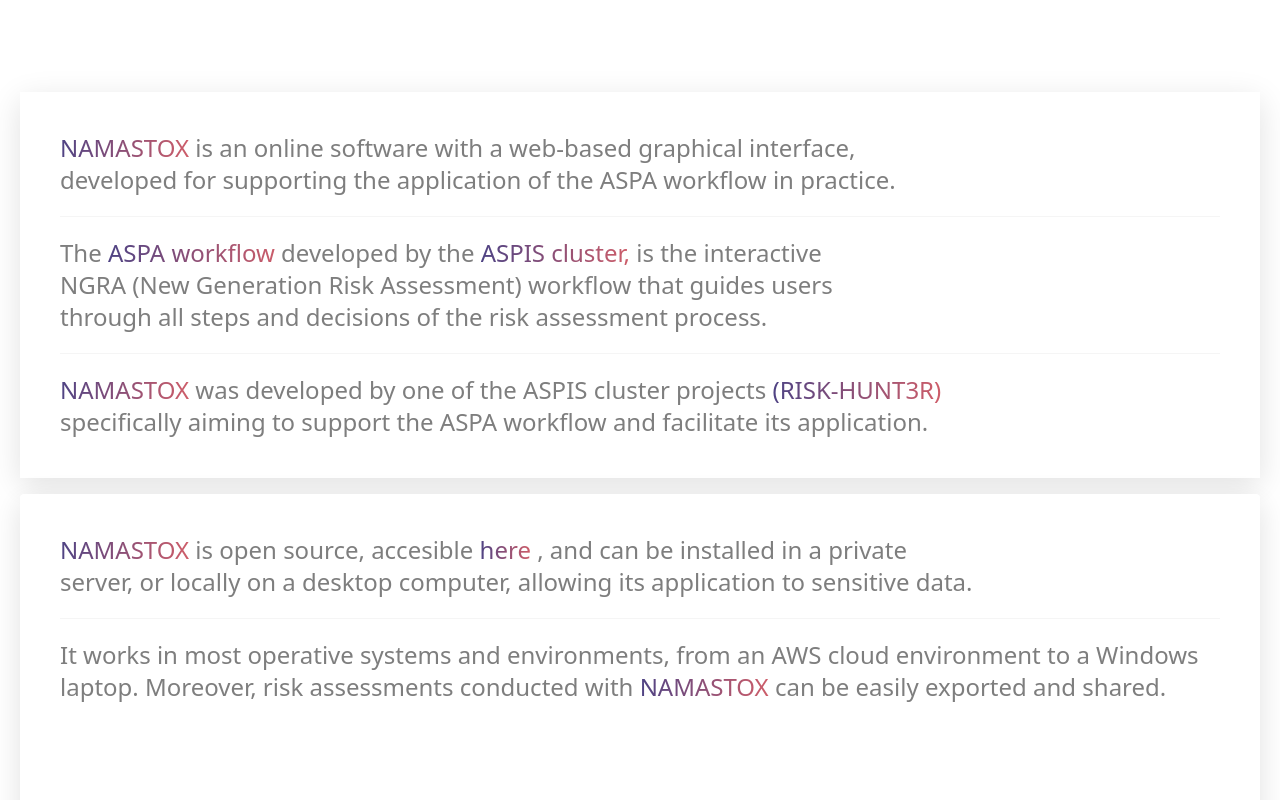
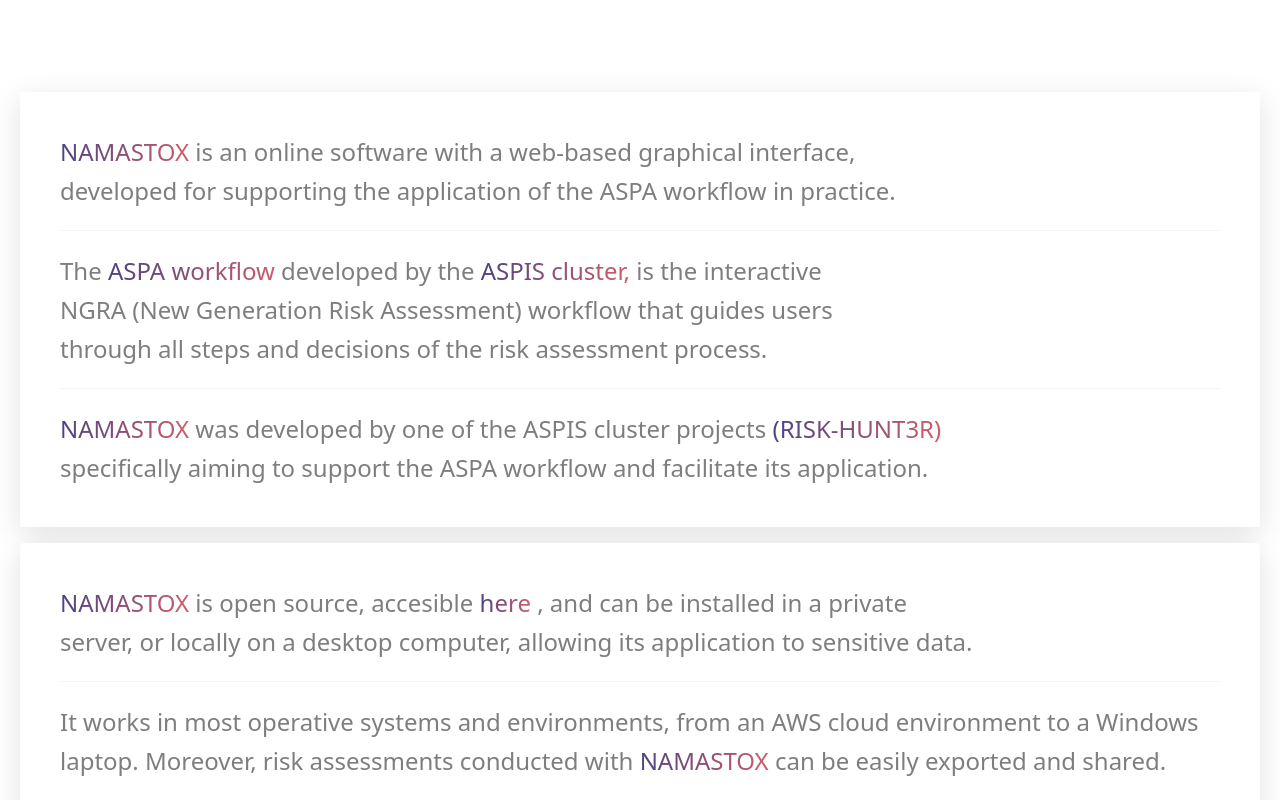
Before and after one commit to AdrianCabreraPhi/landing_page_namastox, a Next.js app: page / in a window 1280 px wide. Shown: the part 1060-1860 px from the top of the page. Built offline with nearby package versions, Linux system fonts and the light colour scheme.

Commit message:
relaxed text added in description of namastox

```diff
--- a/app/page.tsx
+++ b/app/page.tsx
@@ -146,11 +146,11 @@ export default function Home() {
         <Fade>
 
         <section className="card-information max-w-7xl transition-all    duration-300 ease-in-out hover:shadow-2xl bg-white flex flex-col shadow-[0_8px_30px_rgb(0,0,0,0.12)]   p-10 min-h-96">
-          <span className="text-balance text-md md:text-2xl mb-5">
+          <span className="text-balance text-md md:text-2xl/relaxed mb-5">
             <a href="https://namastox.upf.edu" target="_blank" className="text-transparent bg-clip-text bg-gradient-to-r from-[#4E4384] to-[#CE5D69]">
               NAMASTOX
             </a>
-            <span className="text-[#7E7E7E]">
+            <span className="text-[#7E7E7E] ">
               {" "}
               is an online software with a web-based graphical interface,
               developed for supporting the application of the ASPA workflow in
@@ -159,7 +159,7 @@ export default function Home() {
           </span>
           <hr className="border-neutral-100 mb-5" />
 
-          <span className="text-md text-balance md:text-2xl mb-5">
+          <span className="text-md text-balance md:text-2xl/relaxed mb-5">
             {" "}
             <span className="text-[#7E7E7E]">The</span>{" "}
             <a href="https://www.risk-hunt3r.eu/aspa/" target="_blank" className="text-transparent bg-clip-text bg-gradient-to-r from-[#4E4384] to-[#CE5D69]">
@@ -177,7 +177,7 @@ export default function Home() {
           </span>
           <hr className="border-neutral-100 mb-5" />
 
-          <span className="text-md md:text-2xl text-balance text-[#7E7E7E]">
+          <span className="text-md md:text-2xl/relaxed text-balance text-[#7E7E7E]">
             {" "}
             <a href="https://namastox.upf.edu" target="_blank" className="text-transparent bg-clip-text bg-gradient-to-r from-[#4E4384] to-[#CE5D69]">
               NAMASTOX
@@ -193,7 +193,7 @@ export default function Home() {
         </Fade>
 <Fade>
 <section className="card-information min-h-96 flex max-w-7xl transition-all duration-300 ease-in-out flex-col hover:shadow-2xl bg-white  rounded shadow-[0_8px_30px_rgb(0,0,0,0.12)] p-10">
-          <span className="text-md   text-balance md:text-2xl text-[#7E7E7E] mb-5">
+          <span className="text-md   text-balance md:text-2xl/relaxed text-[#7E7E7E] mb-5">
             <a href="https://namastox.upf.edu" target="_blank" className="text-transparent bg-clip-text bg-gradient-to-r from-[#4E4384] to-[#CE5D69]">
               NAMASTOX
             </a>{" "}
@@ -202,7 +202,7 @@ export default function Home() {
             to sensitive data.
           </span>
           <hr className="border-neutral-100 mb-5" />
-          <span className="text-md text-balance  md:text-2xl mb-5 text-[#7E7E7E] ">
+          <span className="text-md text-balance  md:text-2xl/relaxed mb-5 text-[#7E7E7E] ">
             It works in most operative systems and environments, from an AWS cloud environment
             to a Windows laptop. Moreover, risk assessments conducted with <a href="https://namastox.upf.edu" target="_blank" className="text-transparent bg-clip-text bg-gradient-to-r from-[#4E4384] to-[#CE5D69]"> NAMASTOX</a>     can be easily exported and shared.
           </span>
```
